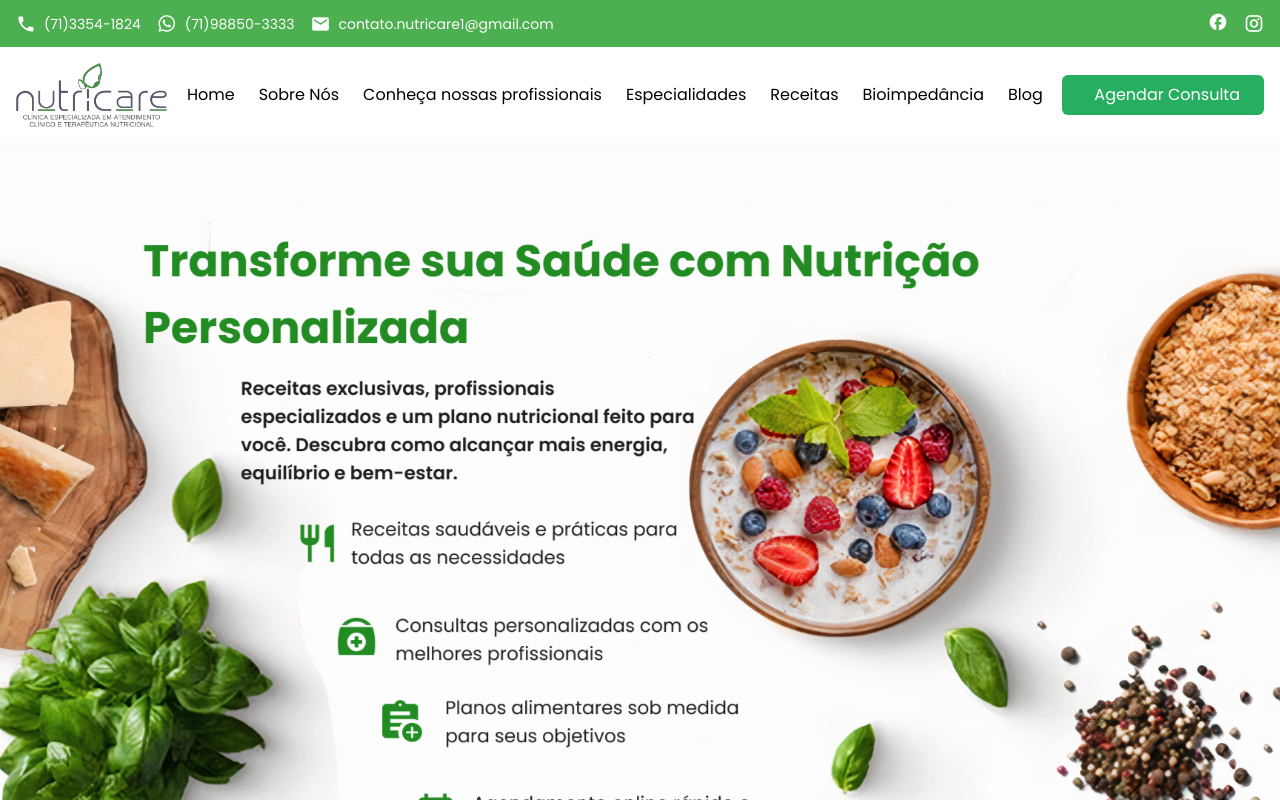
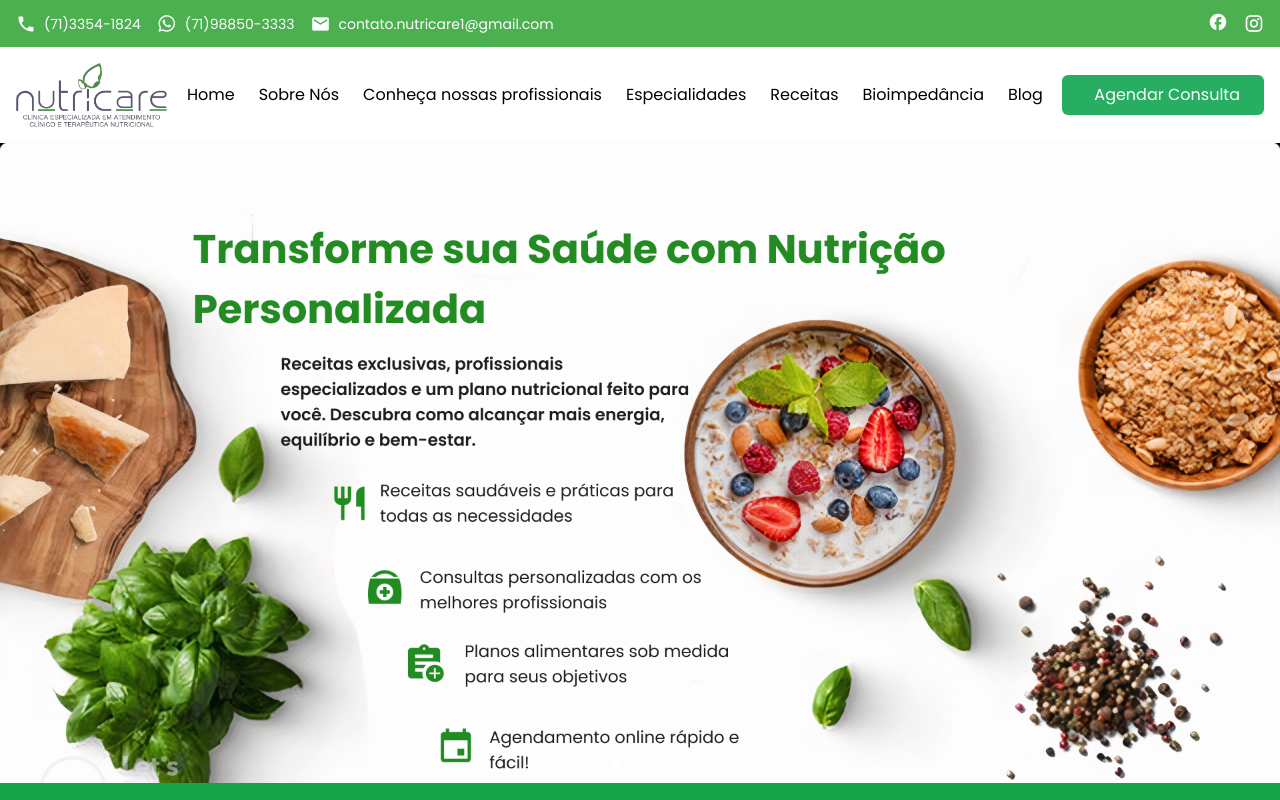
Before and after one commit to Nathalia-Macedo/nutricare, a React (Create React App) app: page / in a window 1280 px wide. Shown: the top 800 px of the page. Built offline with nearby package versions, Linux system fonts and the light colour scheme; grey boxes are pictures that could not be loaded.

Commit message:
subindo alteracao no tamanho do swiper

```diff
--- a/src/Components/HeroSection/HeroCarrossel.jsx
+++ b/src/Components/HeroSection/HeroCarrossel.jsx
@@ -121,16 +121,16 @@ export default function HeroCarousel() {
   const renderMobileSlide = (slide) => {
     if (slide.id === 1) {
       return (
-        <div  className="h-auto min-h-screen relative w-full">
+        <div style={{minHeight:"80dvh"}} className="h-auto min-h-screen relative w-full">
           {/* Background Image */}
           <img
             src={slide.mobileImage || "/placeholder.svg"}
             alt=""
-            className="absolute inset-0 w-full h-full object-cover"
+            className="absolute inset-0 w-full object-cover"
           />
 
           {/* Content Overlay */}
-          <div className="relative z-10 w-full h-full flex flex-col justify-between p-6">
+          <div style={{minHeight:"80dvh"}} className="relative z-10 w-full flex flex-col p-6">
             <div className="space-y-4">
               <h2 className="text-[#31A431] text-3xl font-bold leading-tight">{slide.mobileContent.title}</h2>
               <p className="text-gray-700 text-sm font-bold">{slide.mobileContent.description}</p>
@@ -305,7 +305,7 @@ export default function HeroCarousel() {
       modules={[Navigation, Pagination, Autoplay]}
       pagination={{ clickable: true }}
       autoplay={{ delay: 15000 }}
-      className="w-full h-screen [&_.swiper-pagination-bullet]:bg-white [&_.swiper-pagination-bullet-active]:bg-green-500"
+      className="w-full max-h-[80vh] h-auto [&_.swiper-pagination-bullet]:bg-white [&_.swiper-pagination-bullet-active]:bg-green-500"
     >
       {slides.map((slide) => (
         <SwiperSlide key={slide.id}>{isMobile ? renderMobileSlide(slide) : renderDesktopSlide(slide)}</SwiperSlide>
```
